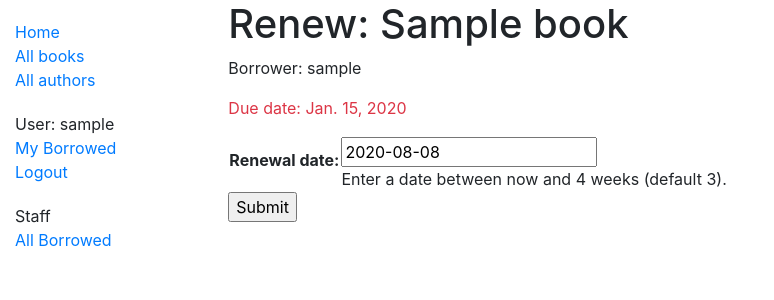
After one commit to ShimnaA/mylibrary, a Django app: page /catalog/book/00000000-0000-0000-0000-000000000001/renew/ in a window 1280 px wide. The commit adds this page. Shown: the top 300 px of the page, without its empty margins (0-774 px from the left). Run offline with Django 3.2, Linux system fonts and the light colour scheme; a user stored in the database is signed in; tables that the repository leaves empty hold one stand-in row (values such as "Sample post"); some libraries are stand-ins or nearby versions.

Commit message:
renew book functionality

```diff
--- /dev/null
+++ b/catalog/forms.py
@@ -0,0 +1,22 @@
+from django import forms
+from django.core.exceptions import ValidationError
+from django.utils.translation import ugettext_lazy as _
+import datetime
+
+
+class RenewBookForm(forms.Form):
+    renewal_date = forms.DateField(help_text="Enter a date between now and 4 weeks (default 3).")
+
+    def clean_renewal_date(self):
+        data = self.cleaned_data['renewal_date']
+
+        # Check if a date is not in the past.
+        if data < datetime.date.today():
+            raise ValidationError(_('Invalid date - renewal in past'))
+
+        # Check if a date is in the allowed range (+4 weeks from today).
+        if data > datetime.date.today() + datetime.timedelta(weeks=4):
+            raise ValidationError(_('Invalid date - renewal more than 4 weeks ahead'))
+
+        # Remember to always return the cleaned data.
+        return data
--- /dev/null
+++ b/catalog/templates/catalog/book_renew_librarian.html
@@ -0,0 +1,15 @@
+{% extends "catalog/base_generic.html" %}
+
+{% block content %}
+  <h1>Renew: {{ book_instance.book.title }}</h1>
+  <p>Borrower: {{ book_instance.borrower }}</p>
+  <p{% if book_instance.is_overdue %} class="text-danger"{% endif %}>Due date: {{ book_instance.due_back }}</p>
+
+    <form action="" method="post">
+    {% csrf_token %}
+    <table>
+    {{ form.as_table }}
+    </table>
+    <input type="submit" value="Submit">
+  </form>
+{% endblock %}
--- a/catalog/templates/catalog/bookinstance_list_borrowed.html
+++ b/catalog/templates/catalog/bookinstance_list_borrowed.html
@@ -7,6 +7,8 @@
     {% for bookinstance in bookinstance_list %}
       <li class="{% if bookinstance.is_overdue %}text-danger{% endif %}">
         <a href="{% url 'book-detail' bookinstance.book.pk %}">{{ bookinstance.book.title }}</a> ({{bookinstance.due_back}}) - {{bookinstance.borrower.get_username}}
+          <p>{% if perms.catalog.can_mark_returned %}- <a href="{% url 'renew-book-librarian' bookinstance.id %}">Renew</a>  {% endif %}</p>
+
       </li>
     {% endfor %}
   </ul>
--- a/catalog/urls.py
+++ b/catalog/urls.py
@@ -10,4 +10,5 @@ urlpatterns = [
     path('author/<int:pk>', views.AuthorDetailView.as_view(), name='author-detail'),
     path('mybooks/', views.LoanedBooksByUserListView.as_view(), name='my-borrowed'),
     path('borrowed/', views.LoanedBooksListView.as_view(), name='borrowed'),
+    path('book/<uuid:pk>/renew/', views.renew_book_librarian, name='renew-book-librarian'),
 ]
--- a/catalog/views.py
+++ b/catalog/views.py
@@ -1,9 +1,14 @@
-from django.shortcuts import render
+from django.shortcuts import render, get_object_or_404
 from catalog.models import Book, Author, BookInstance
 from django.views import generic
 from django.contrib.auth.decorators import login_required
 from django.contrib.auth.mixins import LoginRequiredMixin
 from django.contrib.auth.mixins import PermissionRequiredMixin
+from django.contrib.auth.decorators import permission_required
+from django.http import HttpResponseRedirect
+from django.urls import reverse
+from catalog.forms import RenewBookForm
+import datetime
 
 # Create your views here.
 #@login_required
@@ -29,6 +34,39 @@ def index(request):
         'num_visits': num_visits,
     }
     return render(request, 'catalog/index.html', context=context)
+
+
+@permission_required('catalog.can_mark_returned')
+def renew_book_librarian(request,pk):
+    """View function for renewing a specific BookInstance by librarian."""
+    book_instance = get_object_or_404(BookInstance, pk=pk)
+
+    # If this is a POST request then process the Form data
+    if request.method == 'POST':
+
+        form = RenewBookForm(request.POST)
+
+        # Check if the form is valid:
+        if form.is_valid():
+            # process the data in form.cleaned_data as required
+            book_instance.due_back = form.cleaned_data['renewal_date']
+            book_instance.save()
+
+            # redirect to a new URL:
+            return HttpResponseRedirect(reverse('borrowed'))
+
+    # If this is a GET (or any other method) create the default form.
+    else:
+        proposed_renewal_date = datetime.date.today() + datetime.timedelta(weeks=3)
+        form = RenewBookForm(initial={'renewal_date': proposed_renewal_date})
+
+    context = {
+        'form': form,
+        'book_instance': book_instance,
+    }
+
+    return render(request, 'catalog/book_renew_librarian.html', context)
+
 
 class BookListView(generic.ListView):
     model = Book
```
